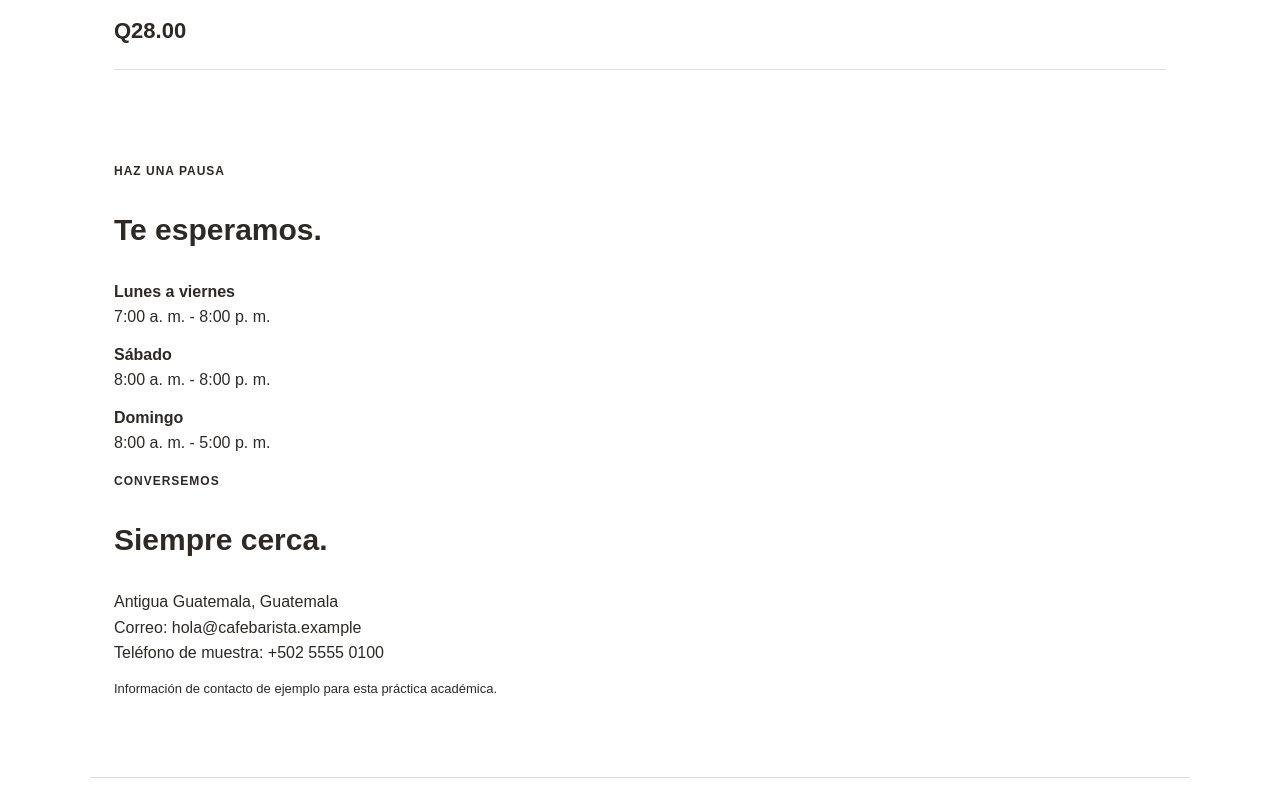
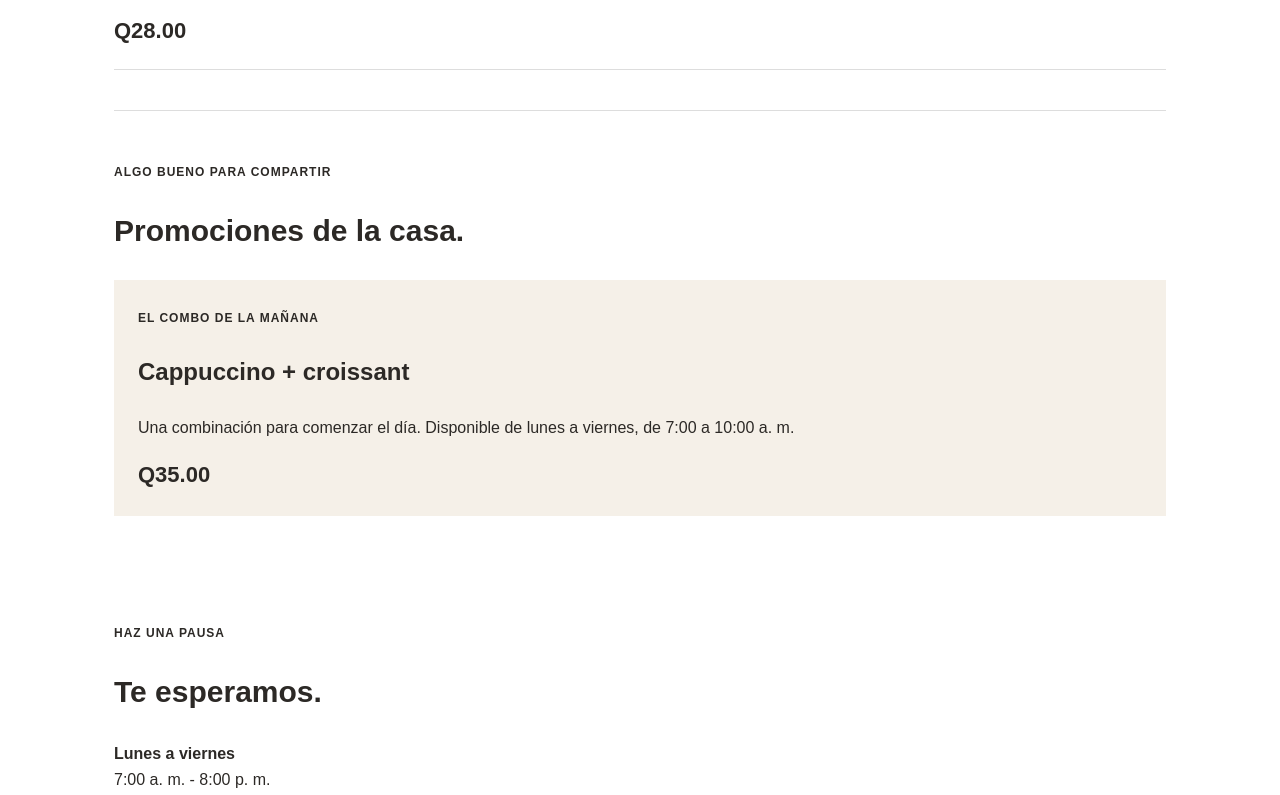
Before and after one commit to yemlo/Cafe-Barista, a plain HTML site: page index.html in a window 1280 px wide. Shown: the part 1331-2126 px from the top of the page. Drawn offline with Linux system fonts and the light colour scheme.

Commit message:
Promociones: agregar combo de cappuccino y croissant

```diff
--- a/estilos.css
+++ b/estilos.css
@@ -26,3 +26,7 @@ address { font-style: normal; }
 footer { border-top: 1px solid #ddd; }
 .saltar { position: absolute; top: -80px; left: 10px; padding: 10px; background: white; }
 .saltar:focus { top: 10px; }
+
+/* Promociones: primer cambio de la rama promociones. */
+.promociones { border-top: 1px solid #ddd; }
+.oferta { padding: 24px; background: #f5f0e8; margin-bottom: 16px; }
--- a/index.html
+++ b/index.html
@@ -13,6 +13,7 @@
         <a class="marca" href="#inicio">Cafe Barista<span>Café y buenos momentos</span></a>
         <nav aria-label="Navegación principal">
             <a href="#productos">Productos</a>
+            <a href="#promociones">Promociones</a>
             <a href="#horarios">Horarios</a>
             <a href="#contacto">Contacto</a>
         </nav>
@@ -58,6 +59,19 @@
             </div>
         </section>
 
+        <section class="seccion promociones" id="promociones" aria-labelledby="titulo-promociones">
+            <p class="etiqueta">ALGO BUENO PARA COMPARTIR</p>
+            <h2 id="titulo-promociones">Promociones de la casa.</h2>
+            <div class="ofertas">
+                <article class="oferta">
+                    <span class="numero">EL COMBO DE LA MAÑANA</span>
+                    <h3>Cappuccino + croissant</h3>
+                    <p>Una combinación para comenzar el día. Disponible de lunes a viernes, de 7:00 a 10:00 a. m.</p>
+                    <span class="precio">Q35.00</span>
+                </article>
+            </div>
+        </section>
+
         <div class="visitanos">
             <section id="horarios" aria-labelledby="titulo-horarios">
                 <p class="etiqueta">HAZ UNA PAUSA</p>
```
